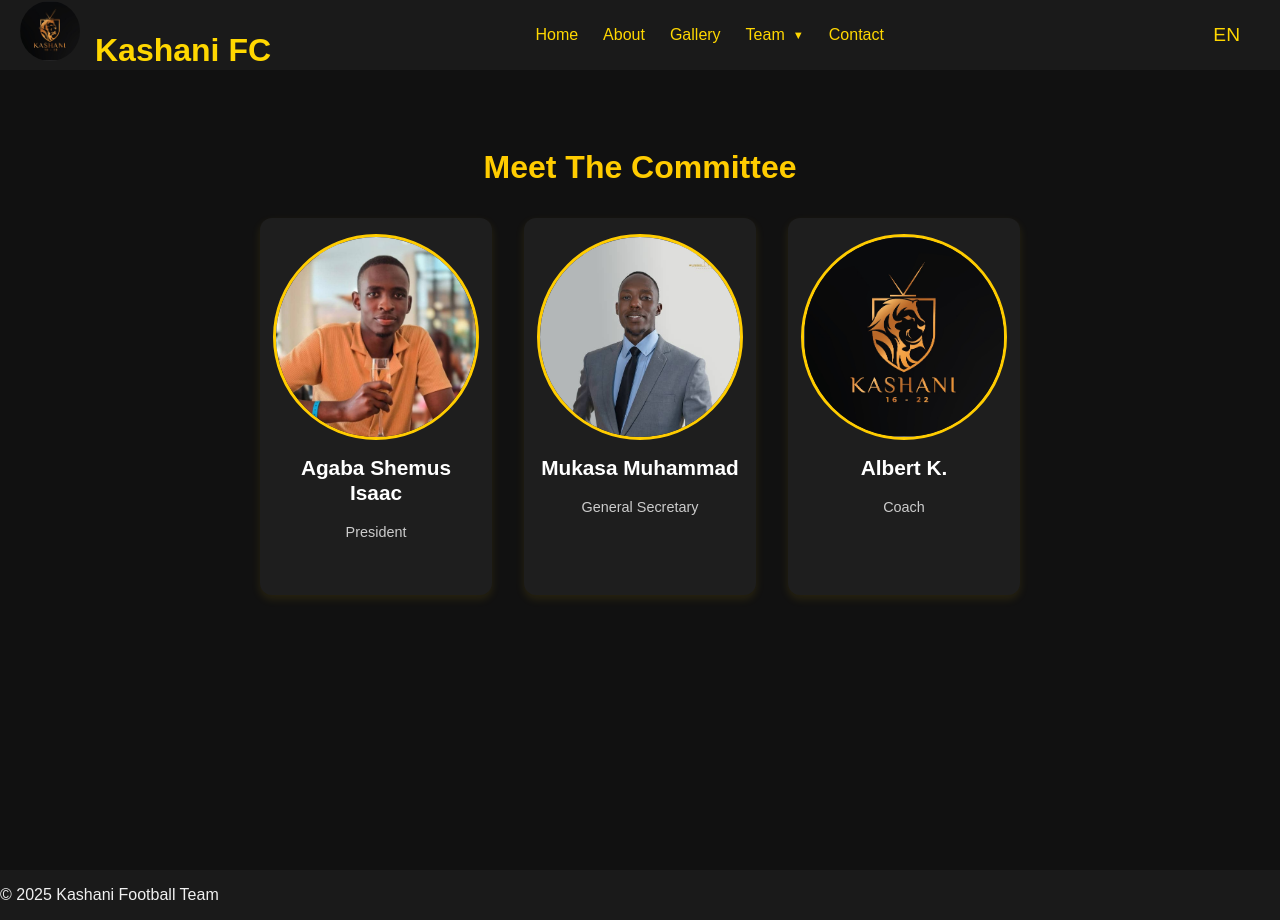
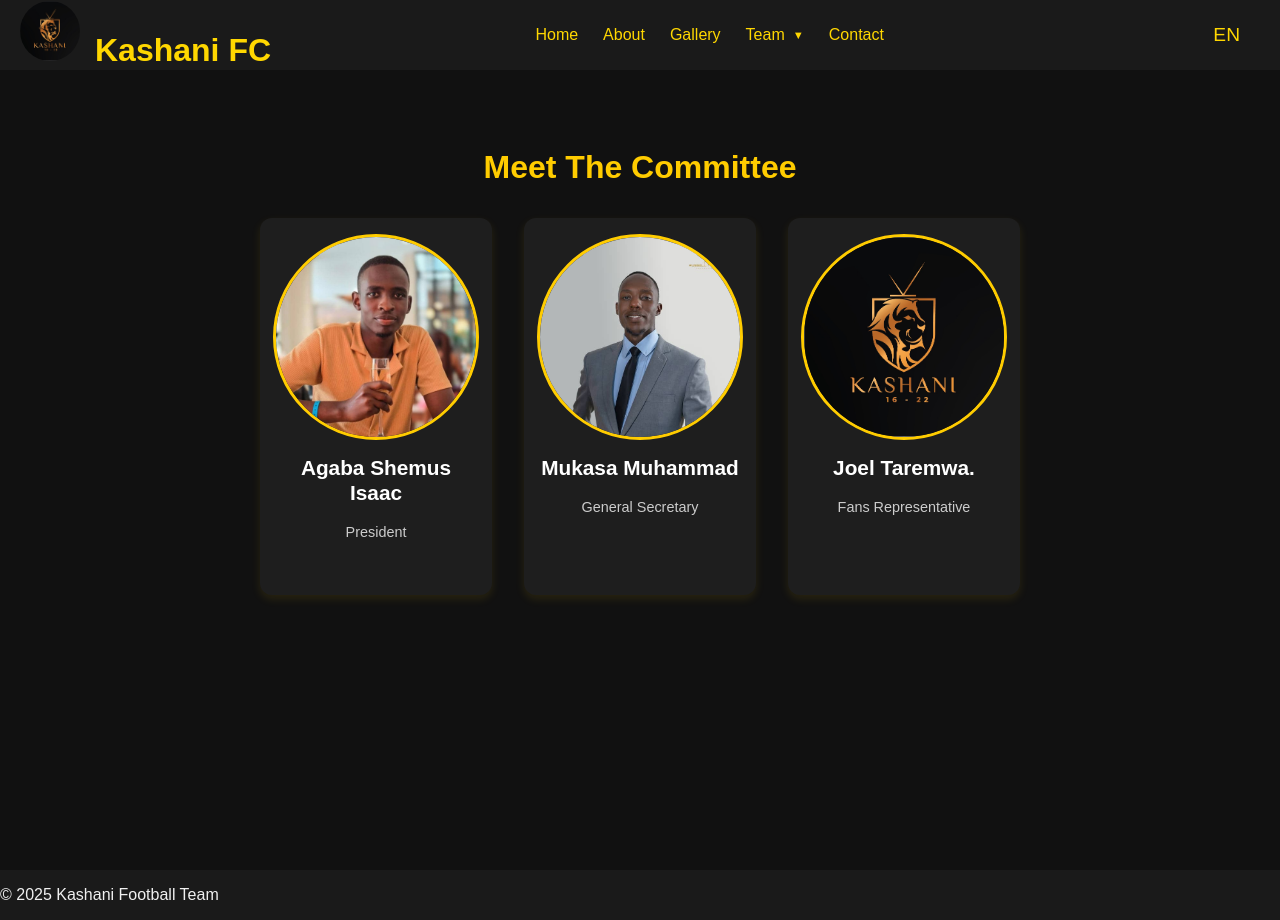
Before and after one commit to Kashara-Alvin-Ssali/kashani-website, a React (Create React App) app: page /management in a window 1280 px wide. Built offline with nearby package versions, Linux system fonts and the light colour scheme.

Commit message:
updateds

```diff
--- a/src/pages/Management.js
+++ b/src/pages/Management.js
@@ -21,10 +21,10 @@ const management = [
     bio: 'Muhammad oversees the strategic operations and administrative functions, ensuring efficiency and excellence in all club activities.' // Added bio
   },
   {
-    name: 'Albert K.',
-    title: 'Coach',
+    name: 'Joel Taremwa.',
+    title: 'Fans Representative',
     image: albertImage,
-    bio: 'Albert K. is the tactical mastermind behind our team, dedicated to player development and delivering winning performances.' // Added bio
+    bio: 'Joel ifronts all the concerns of the fans to the committee to ensure transparency in the team.' // Added bio
   },
   // Add more management members with their bios
 ];
```
